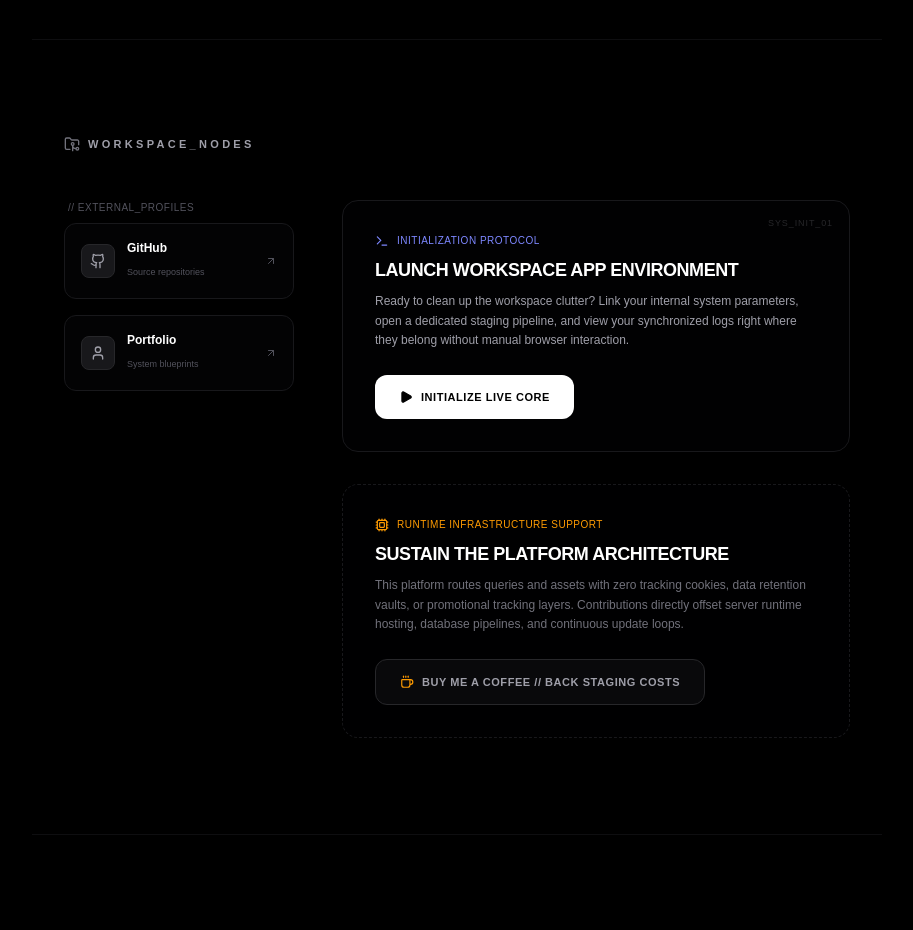
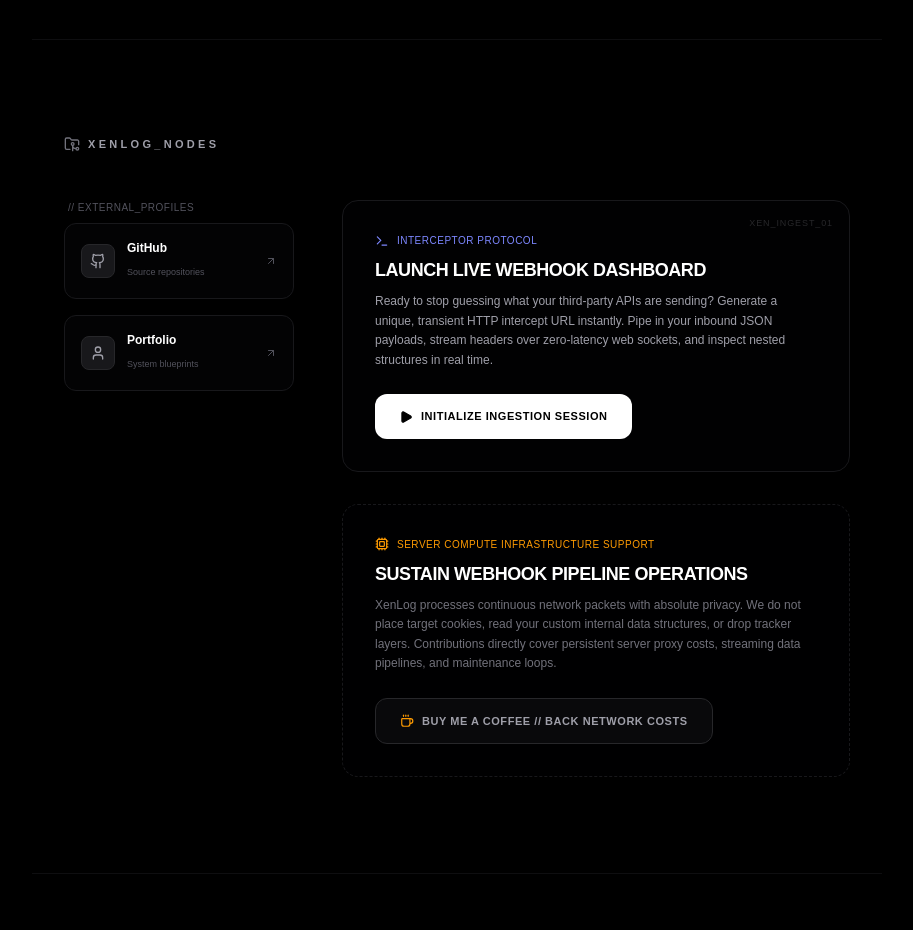
Before and after one commit to iamxenon404/Xenolog404, a Next.js app in the folder frontend/: page /landing-page in a window 1280 px wide. Shown: the part 1000-1930 px from the top of the page, without its empty margins (183-1096 px from the left). Built offline with nearby package versions, Linux system fonts and the light colour scheme; no server answers.

Commit message:
updated project section

```diff
--- a/frontend/app/landing-page/components/Projects.tsx
+++ b/frontend/app/landing-page/components/Projects.tsx
@@ -9,7 +9,7 @@ export default function Projects() {
       {/* SECTION HEADER */}
       <div className="flex items-center gap-2 mb-12">
         <FolderGit2 className="w-4 h-4 text-zinc-500" />
-        <h2 className="text-[11px] font-black uppercase text-zinc-400 tracking-[0.3em]">Workspace_Nodes</h2>
+        <h2 className="text-[11px] font-black uppercase text-zinc-400 tracking-[0.3em]">XenLog_Nodes</h2>
       </div>
 
       {/* ASYMMETRIC LAYOUT SPLIT */}
@@ -58,29 +58,29 @@ export default function Projects() {
           </a>
         </div>
 
-        {/* RIGHT COLUMN: ACTION STACK WITh SCROLL INTENSITY (8 Columns) */}
+        {/* RIGHT COLUMN: ACTION STACK WITH SCROLL INTENSITY (8 Columns) */}
         <div className="md:col-span-8 space-y-8">
 
           {/* DEPLOYMENT PANEL SECTION */}
           <div className="p-8 rounded-2xl border border-zinc-900 bg-zinc-950/20 space-y-6 relative overflow-hidden group">
             <div className="absolute top-0 right-0 p-4 font-mono text-[9px] text-zinc-800 tracking-widest hidden sm:block">
-              SYS_INIT_01
+              XEN_INGEST_01
             </div>
             <div className="space-y-2">
               <div className="flex items-center gap-2 text-[10px] font-mono uppercase tracking-wider text-indigo-400">
                 <Terminal className="w-3.5 h-3.5" />
-                <span>Initialization Protocol</span>
+                <span>Interceptor Protocol</span>
               </div>
               <h3 className="text-lg font-black tracking-tight text-white uppercase">
-                Launch Workspace App Environment
+                Launch Live Webhook Dashboard
               </h3>
               <p className="text-[12px] text-zinc-400 leading-relaxed font-medium">
-                Ready to clean up the workspace clutter? Link your internal system parameters, open a dedicated staging pipeline, and view your synchronized logs right where they belong without manual browser interaction.
+                Ready to stop guessing what your third-party APIs are sending? Generate a unique, transient HTTP intercept URL instantly. Pipe in your inbound JSON payloads, stream headers over zero-latency web sockets, and inspect nested structures in real time.
               </p>
             </div>
             <button className="flex items-center justify-center gap-2 w-full sm:w-auto px-6 py-3.5 rounded-xl bg-white hover:bg-zinc-200 text-black text-[11px] font-mono font-black uppercase tracking-wider transition-all active:scale-[0.98]">
               <Play className="w-3.5 h-3.5 fill-current" />
-              Initialize Live Core
+              Initialize Ingestion Session
             </button>
           </div>
 
@@ -89,13 +89,13 @@ export default function Projects() {
             <div className="space-y-2">
               <div className="flex items-center gap-2 text-[10px] font-mono uppercase tracking-wider text-amber-500">
                 <Cpu className="w-3.5 h-3.5" />
-                <span>Runtime Infrastructure Support</span>
+                <span>Server Compute Infrastructure Support</span>
               </div>
               <h3 className="text-lg font-black tracking-tight text-white uppercase">
-                Sustain the Platform Architecture
+                Sustain Webhook Pipeline Operations
               </h3>
               <p className="text-[12px] text-zinc-500 leading-relaxed font-medium">
-                This platform routes queries and assets with zero tracking cookies, data retention vaults, or promotional tracking layers. Contributions directly offset server runtime hosting, database pipelines, and continuous update loops.
+                XenLog processes continuous network packets with absolute privacy. We do not place target cookies, read your custom internal data structures, or drop tracker layers. Contributions directly cover persistent server proxy costs, streaming data pipelines, and maintenance loops.
               </p>
             </div>
             <a
@@ -105,7 +105,7 @@ export default function Projects() {
               className="inline-flex items-center justify-center gap-2 w-full sm:w-auto px-6 py-3.5 rounded-xl bg-zinc-950 hover:bg-zinc-900 text-zinc-400 hover:text-white text-[11px] font-mono font-bold uppercase tracking-wider transition-all border border-zinc-800 hover:border-zinc-700 active:scale-[0.98]"
             >
               <Coffee className="w-3.5 h-3.5 text-amber-500" />
-              Buy Me A Coffee // Back Staging Costs
+              Buy Me A Coffee // Back Network Costs
             </a>
           </div>
 
```
